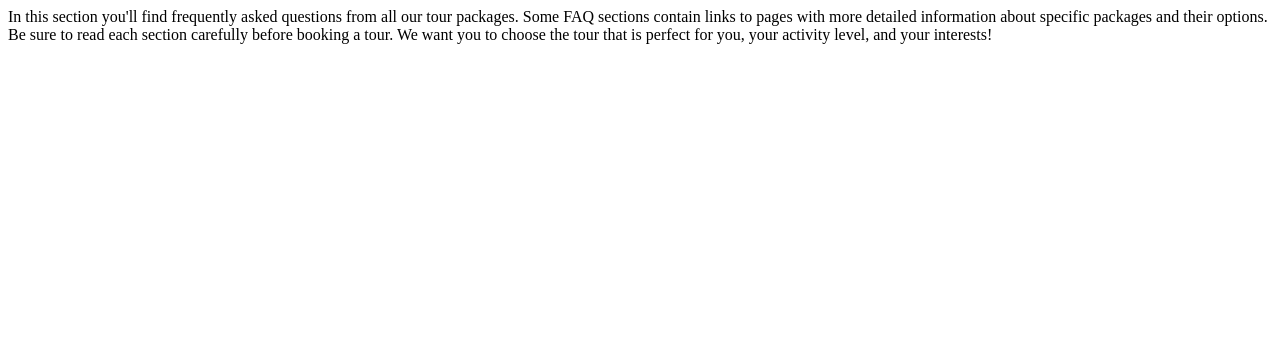
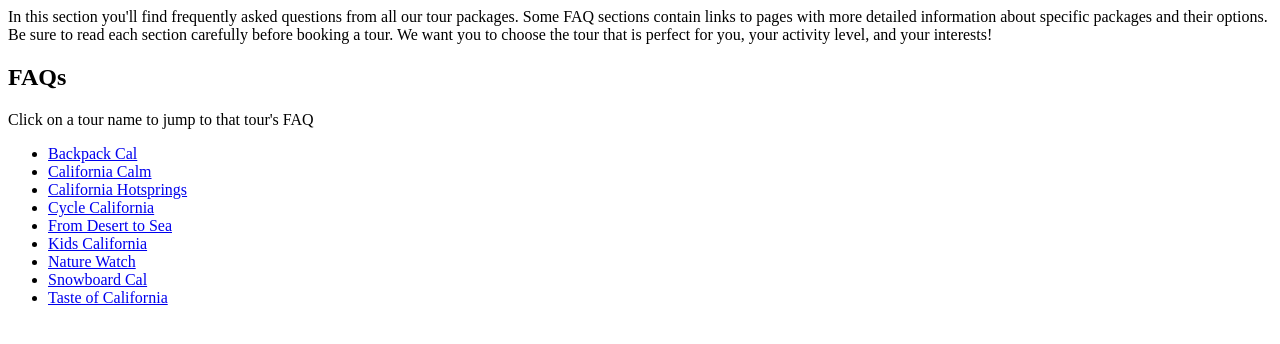
Before and after one commit to matic10/scm, a plain HTML site: page about.html in a window 1280 px wide. Drawn offline with Linux system fonts and the light colour scheme.

Commit message:
added faq links

```diff
--- a/about.html
+++ b/about.html
@@ -6,4 +6,21 @@
 <div class="multiCol">
             <p>In this section you'll find frequently asked questions from all our tour packages. Some FAQ sections contain links to pages with more detailed information about specific packages and their options. Be sure to read each section carefully before booking a tour. We want you to choose the tour that is perfect for you, your activity level, and your interests!</p>
           </div>
+
+<div id="faq">
+
+            <h2><a id="top"></a>FAQs</h2>
+            <p>Click on a tour name to jump to that tour's FAQ</p>
+            <ul class="faqNav">
+              <li><a href="#backpack">Backpack Cal</a></li>
+              <li><a href="#calm">California Calm</a></li>
+              <li><a href="#hotsprings">California Hotsprings</a></li>
+              <li><a href="#cycle">Cycle California</a></li>
+              <li><a href="#desert">From Desert to Sea</a></li>
+              <li><a href="#kids">Kids California</a></li>
+              <li><a href="#nature">Nature Watch</a></li>
+              <li><a href="#snowboard" class="faqNav">Snowboard Cal</a></li>
+              <li><a href="#taste">Taste of California</a></li>
+            </ul>
 </div>
+</div>
```
